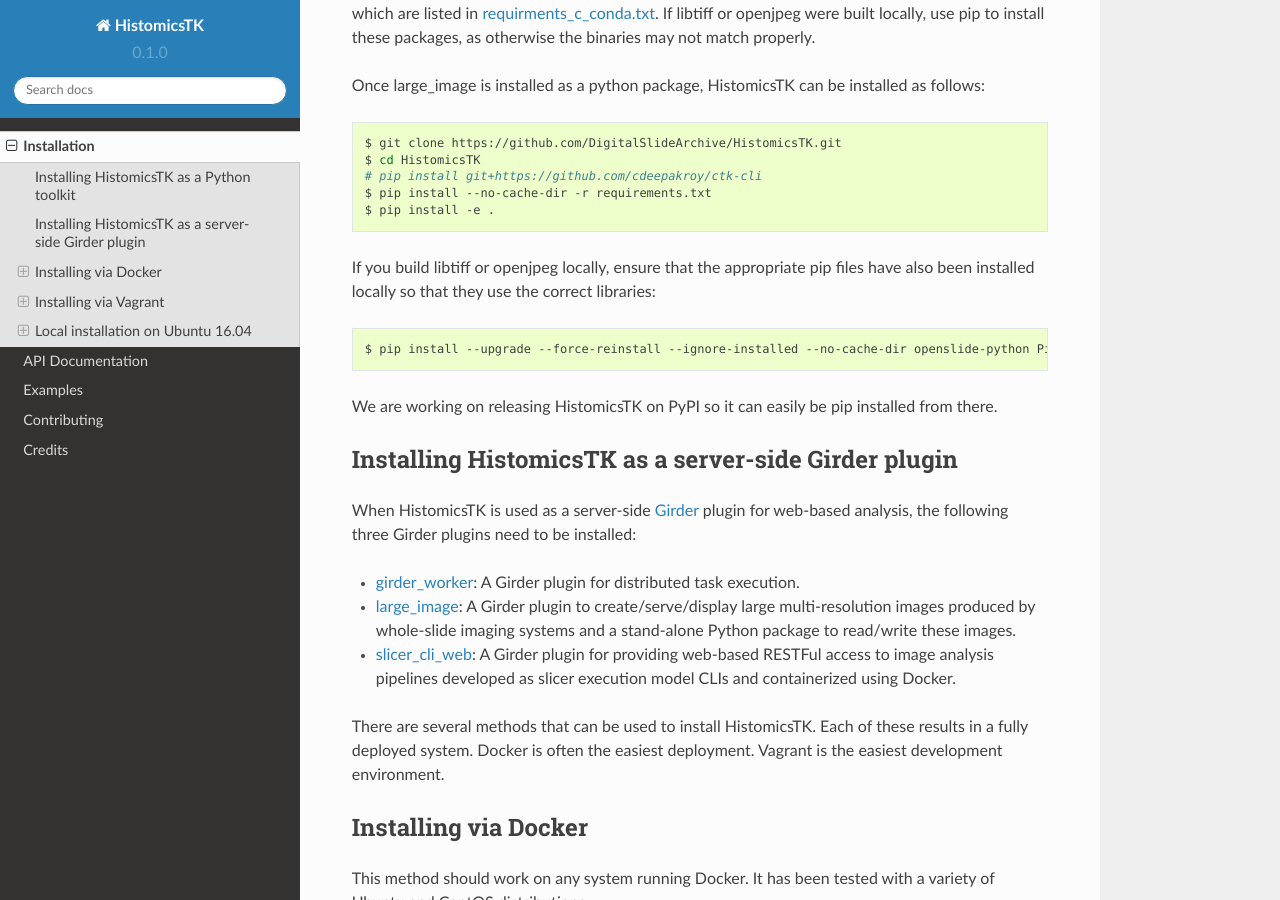
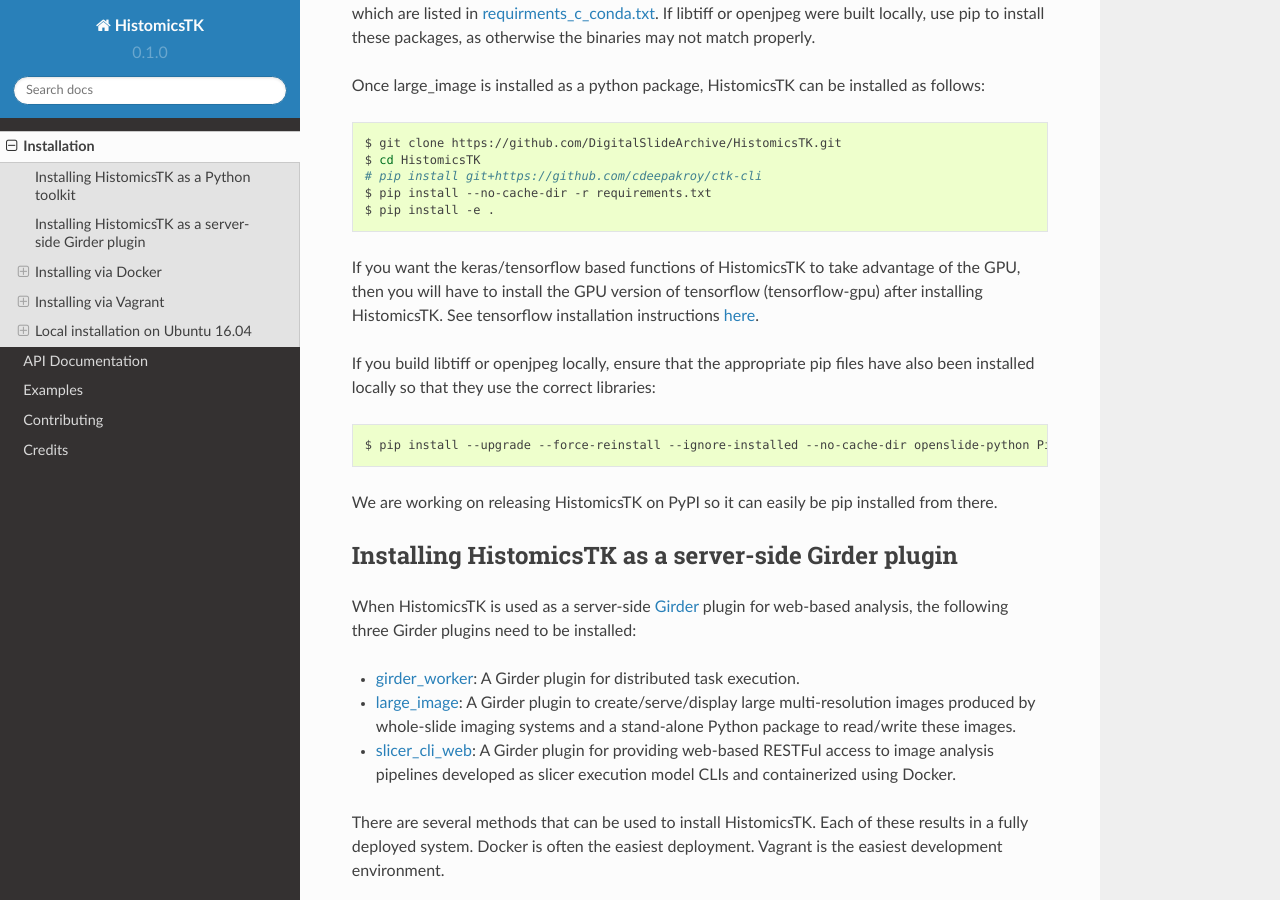
Before and after one commit to DigitalSlideArchive/HistomicsTK, a Sphinx documentation site: the page built from docs/installation.rst, in a window 1280 px wide and 900 px high, scrolled down 478 px. Built offline with Sphinx 7.4.7 and the Read the Docs theme 2.0.0, drawn with Linux system fonts in a browser that asks for light colours; pages that are not in the unit, such as notebooks, are missing from menus.

Commit message:
Install keras, tensorflow and check if accessible in Dockerfile (#409)
This PR:

* Adds keras and tensorflow to requirements.txt. Note that only CPU version of tensorflow is in requirements.txt. If the user wants to take advantage of the GPU, then the GPU version (`tensorflow-gpu`), the user is responsible for uninstalling the CPU version and installing the GPU version explicitly after installing HistomicsTK. This is clarified in the documentation for installing HistomicsTK as a python toolkit.

* Creates a separate virtual environment called `venv-gpu` and installs `tensorflow-gpu` in the Dockerfile with HistomicsTK CLIs.

* Adds a new shell script called `server/docker-entrypoint.sh` that activates the `venv-gpu` environment only if the docker container is run with `nvidia-docker` and if `nvidia-smi` works. This is to ensure that the CLIs run on all machines (with or without GPU) irrespective of whether they are run with plain `docker run` or `nvidia-docker run`.

Note that the CLIs in the docker container will take advantage of the GPU only if run with `nvidia-docker` that is expected to be pre-installed on the machine.


Commit history

* Install keras, tensorflow and check if accessible in Dockerfile

* Remove test imports for keras and tensorflow

These only work using nvidia-docker run

* Add comment for DL packages in requirements.txt

* Use tensorflow instead of tensorflow-gpu instead of requirements.txt

This would install the CPU version of the tensorflow that will work on all machines. If the user wants to take advantage of the GPU, they will be responsible to uninstall tensorflow and then install tensorflow-gpu after histomicstk is installed

* Created new virtualenv with tensorflow-gpu in Dockerfile and an entrypoint to activate the right environment

* Fix a bug in Dockerfile

* Fix bugs in docker-entrypoint.sh

* Added echo to stderr notifying GPU is available

* Add instructions to install tensorflow-gpu in installation.rst

* Fix bug in docs/installation.rst

```diff
--- a/docs/installation.rst
+++ b/docs/installation.rst
@@ -33,6 +33,10 @@
     # pip install git+https://github.com/cdeepakroy/ctk-cli
     $ pip install --no-cache-dir -r requirements.txt
     $ pip install -e .
+
+If you want the keras/tensorflow based functions of HistomicsTK to take advantage of the GPU,
+then you will have to install the GPU version of tensorflow (tensorflow-gpu) after
+installing HistomicsTK. See tensorflow installation instructions `here <https://www.tensorflow.org/install/>`_.
 
 If you build libtiff or openjpeg locally, ensure that the appropriate pip files
 have also been installed locally so that they use the correct libraries::
```
Also changed, not shown: requirements.txt (+7 -0 lines), 2 other files.
